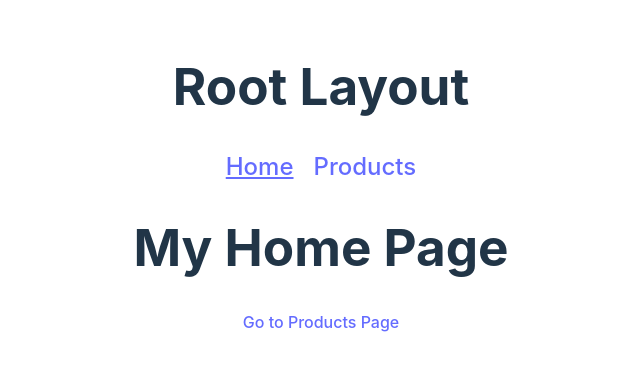
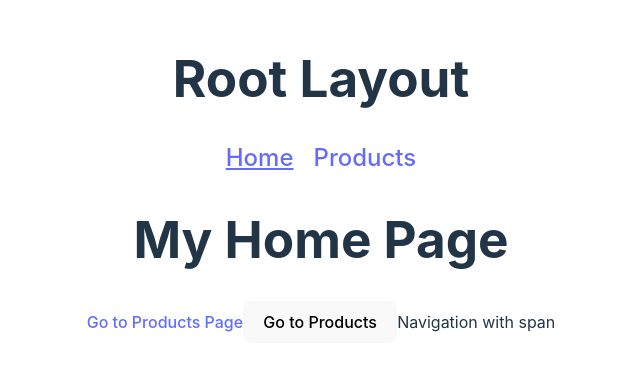
Before and after one commit to AnilOguzman/React, a React (Vite) app: page / in a window 1280 px wide. Shown: the part 221-592 px from the top of the page, without its empty margins (319-959 px from the left). Built offline with nearby package versions, Linux system fonts and the light colour scheme.

Commit message:
navigation onClick any elements by useNavigation

```diff
--- a/src/pages/Home.jsx
+++ b/src/pages/Home.jsx
@@ -1,12 +1,20 @@
-import { Link } from "react-router-dom";
+import { Link, useNavigate,  } from "react-router-dom";
 
 
 const HomePage = () => {
+    const navigate=useNavigate();
+
+    const navigateHandler = () =>{
+        navigate("/products");
+    }
   return (
     <>
 
       <h1>My Home Page</h1>
       <Link to="/products">Go to Products Page</Link>
+
+      <button onClick={navigateHandler}>Go to Products</button>
+      <span onClick={navigateHandler}>Navigation with span</span>
     </>
   );
 };
```
